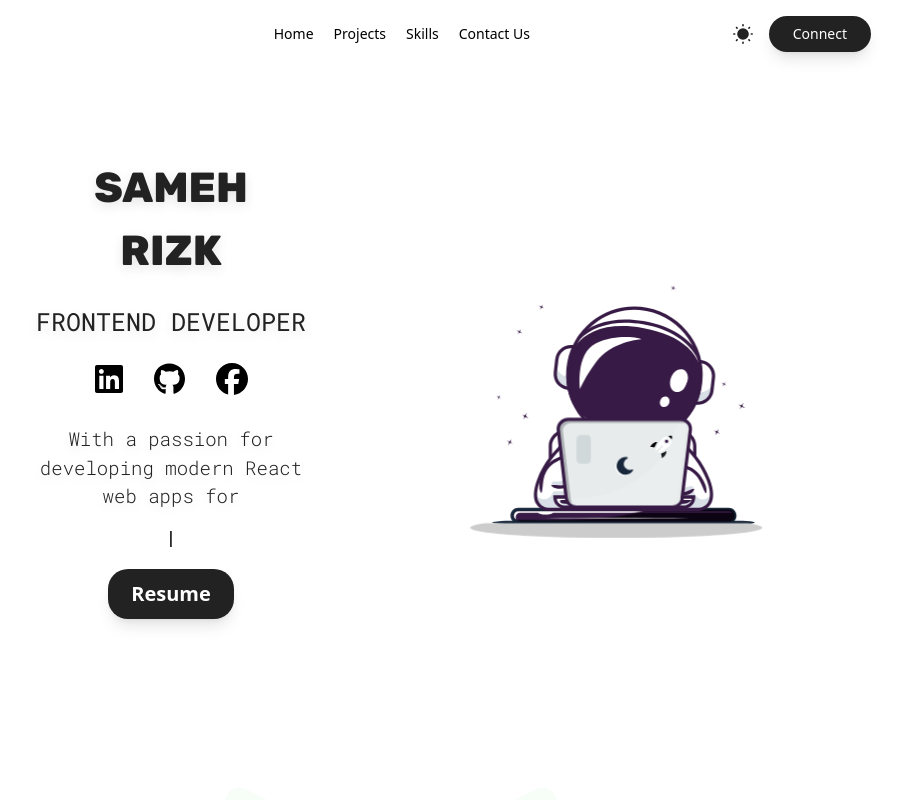
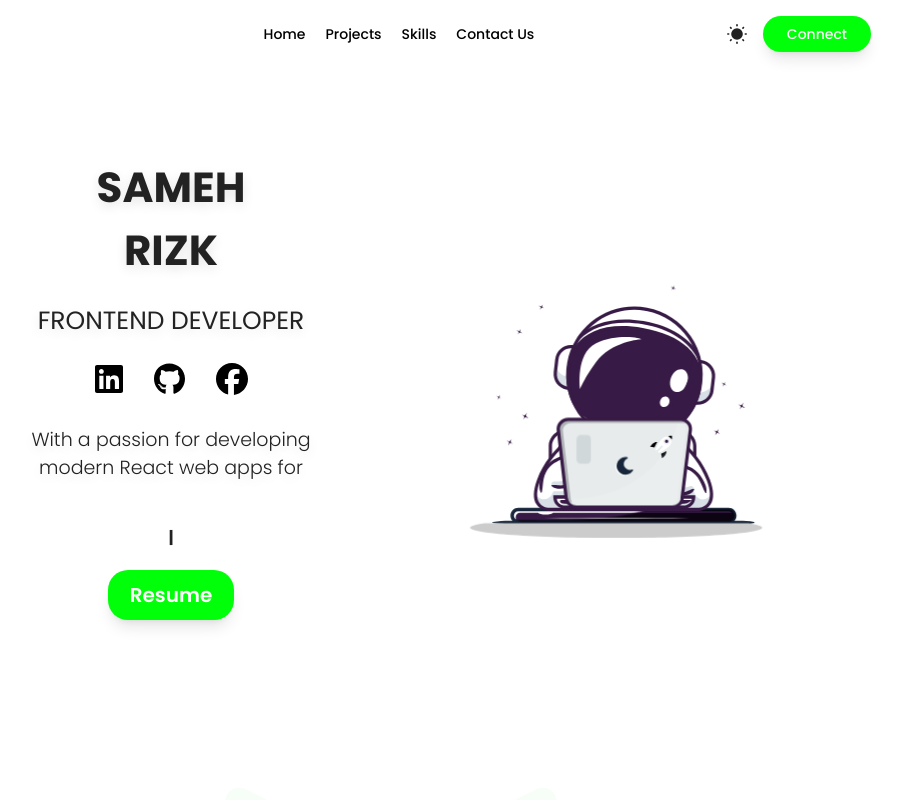
Before and after one commit to SamRizk194/Portfolio, a React (Vite) app: page / in a window 1280 px wide. Shown: the top 800 px of the page, without its empty margins (249-1151 px from the left). Built offline with nearby package versions, Linux system fonts and the light colour scheme.

Commit message:
new update

```diff
--- a/index.html
+++ b/index.html
@@ -4,10 +4,8 @@
     <meta charset="UTF-8" />
     <link rel="icon" type="image/svg+xml" href="/favicon.ico" />
     <meta name="viewport" content="width=device-width, initial-scale=1.0" />
-    <link rel="preconnect" href="https://fonts.googleapis.com" />
-    <link rel="preconnect" href="https://fonts.gstatic.com" crossorigin />
     <link
-      href="https://fonts.googleapis.com/css2?family=Roboto+Mono:wght@100..700&family=Rubik:wght@800&display=swap"
+      href="https://fonts.googleapis.com/css2?family=Poppins:wght@300;400;500;600;700&display=swap"
       rel="stylesheet"
     />
     <title>Sameh Rizk</title>
--- a/src/App.css
+++ b/src/App.css
@@ -1,3 +1,7 @@
+body {
+  font-family: "Poppins", sans-serif;
+}
+
 :root {
   --background-color: #fff;
   --project-card-bg: #ffffff00;
@@ -39,12 +43,6 @@ p {
   text-shadow: 0 4px 12px rgba(0, 0, 0, 0.1);
 }
 
-h2,
-h3,
-p {
-  font-family: "Roboto Mono", monospace;
-}
-
 h1,
 h2 {
   text-transform: uppercase;
@@ -56,7 +54,6 @@ h3 {
 }
 
 h1 {
-  font-family: "Rubik", sans-serif;
   font-size: 42px;
 }
 
--- a/src/Components/Contact/Contact.css
+++ b/src/Components/Contact/Contact.css
@@ -52,7 +52,7 @@ textarea {
 }
 
 .btn {
-  background-color: var(--text-color);
+  background-color: #00ff08;
   color: var(--background-color);
   border: none;
   border-radius: 20px;
--- a/src/Components/Hero/Hero.jsx
+++ b/src/Components/Hero/Hero.jsx
@@ -1,5 +1,4 @@
 import React, { useEffect, useRef } from "react";
-import { motion } from "framer-motion";
 import Typed from "typed.js";
 import "./Hero.css";
 import { FontAwesomeIcon } from "@fortawesome/react-fontawesome";
@@ -23,41 +22,6 @@ function Hero() {
     animationData: animationData,
     rendererSettings: {
       preserveAspectRatio: "xMidYMid slice",
-    },
-  };
-
-  const hVariant = {
-    hidden: { opacity: 0, x: 100 },
-    visible: {
-      opacity: 1,
-      x: 0,
-      transition: { duration: 1 },
-    },
-  };
-
-  const spanVariant = {
-    hidden: { opacity: 0 },
-    visible: {
-      opacity: 1,
-      transition: { duration: 1, ease: "easeInOut" },
-    },
-  };
-
-  const iconVariant = {
-    hidden: { opacity: 0, x: 100 },
-    visible: {
-      opacity: 1,
-      x: 0,
-      transition: { duration: 1 },
-    },
-  };
-
-  const h2Variant = {
-    hidden: { opacity: 0, x: -100 },
-    visible: {
-      opacity: 1,
-      x: 0,
-      transition: { duration: 1 },
     },
   };
 
@@ -93,33 +57,18 @@ function Hero() {
       </div>
 
       <div className="info">
-        <motion.h1
-          variants={hVariant}
-          initial="hidden"
-          animate="visible"
-          className="name"
-        >
-          <motion.span variants={spanVariant} className="firstName">
-            Sameh
-          </motion.span>
+        <h1>
+          <span className="firstName">Sameh</span>
 
-          <motion.span variants={spanVariant} className="lastName">
-            Rizk
-          </motion.span>
-        </motion.h1>
+          <span className="lastName">Rizk</span>
+        </h1>
 
-        <motion.h2 variants={h2Variant} initial="hidden" animate="visible">
-          Frontend Developer
-        </motion.h2>
+        <h2>Frontend Developer</h2>
 
         <span>
-          <motion.a
+          <a
             href="https://www.linkedin.com/in/sameh-rizk-abb5ba258"
             target="_blank"
-            rel="noopener noreferrer"
-            variants={iconVariant}
-            initial="hidden"
-            animate="visible"
           >
             <FontAwesomeIcon
               className="fa-icons"
@@ -127,39 +76,25 @@ function Hero() {
               size="2x"
               style={{ color: theme === "light" ? "black" : "white" }}
             />
-          </motion.a>
+          </a>
 
-          <motion.a
-            href="https://github.com/SamRizk194"
-            target="_blank"
-            rel="noopener noreferrer"
-            variants={iconVariant}
-            initial="hidden"
-            animate="visible"
-          >
+          <a href="https://github.com/SamRizk194" target="_blank">
             <FontAwesomeIcon
               className="fa-icons"
               icon={faGithub}
               size="2x"
               style={{ color: theme === "light" ? "black" : "white" }}
             />
-          </motion.a>
+          </a>
 
-          <motion.a
-            href="https://www.facebook.com/share/1GCB3g1Vtk/"
-            target="_blank"
-            rel="noopener noreferrer"
-            variants={iconVariant}
-            initial="hidden"
-            animate="visible"
-          >
+          <a href="https://www.facebook.com/share/1GCB3g1Vtk/" target="_blank">
             <FontAwesomeIcon
               className="fa-icons"
               icon={faFacebook}
               size="2x"
               style={{ color: theme === "light" ? "black" : "white" }}
             />
-          </motion.a>
+          </a>
         </span>
 
         <p className="description" ref={typedElement}></p>
@@ -167,7 +102,7 @@ function Hero() {
         <a href={CV} download>
           <button
             className="
-                bg-[var(--text-color)]
+                bg-[#00FF08]
                 text-[var(--background-color)]
                 border-0
                 rounded-[20px]
--- a/src/Components/Hero/Projects/ProjectCard.css
+++ b/src/Components/Hero/Projects/ProjectCard.css
@@ -92,4 +92,7 @@
   .project-card-description {
     font-size: 0.9rem;
   }
+  .project-card-links {
+    padding-top: 15px;
+  }
 }
--- a/src/Components/Hero/Projects/ProjectCard.jsx
+++ b/src/Components/Hero/Projects/ProjectCard.jsx
@@ -22,7 +22,11 @@ function ProjectCard(props) {
               className="fa-icon"
             />
           </a>
-          <a href={props.linkTwo} className="project-card-link" target="_blank">
+          <a
+            href={props.linkTwo}
+            className="project-card-link "
+            target="_blank"
+          >
             <FontAwesomeIcon
               icon={faGithub}
               style={{ color: theme === "light" ? "black" : "white" }}
--- a/src/Components/Navbar/Navbar.jsx
+++ b/src/Components/Navbar/Navbar.jsx
@@ -76,7 +76,7 @@ function Navbar() {
     text-sm
     max-sm:hidden
     flex items-center gap-2
-    bg-[var(--text-color)]
+    bg-[#00FF08]
     text-[var(--background-color)]
     px-6 py-2
     rounded-[20px]
--- a/src/Components/Skills/Skills.jsx
+++ b/src/Components/Skills/Skills.jsx
@@ -2,6 +2,8 @@ import "./Skills.css";
 import H_tml from "../../assets/html.png";
 import C_ss from "../../assets/css.png";
 import J_s from "../../assets/js.png";
+import T_sc from "../../assets/tsc.png";
+
 import B_ootstrap from "../../assets/bootstrap.png";
 import T_ailwind from "../../assets/tailwind.png";
 import R_eact from "../../assets/react.png";
@@ -67,6 +69,10 @@ function Skills() {
             <img src={J_s} alt="js" className="skill-logo" />
             <h3 className="skill-name">JavaScript</h3>
           </div>
+          <div className="skill-card">
+            <img src={T_sc} alt="tsc" className="skill-logo" />
+            <h3 className="skill-name">TypeScript</h3>
+          </div>
 
           <div className="skill-card">
             <img src={R_eact} alt="react" className="skill-logo" />
```
Also changed, not shown: src/assets/tsc.png (added).
